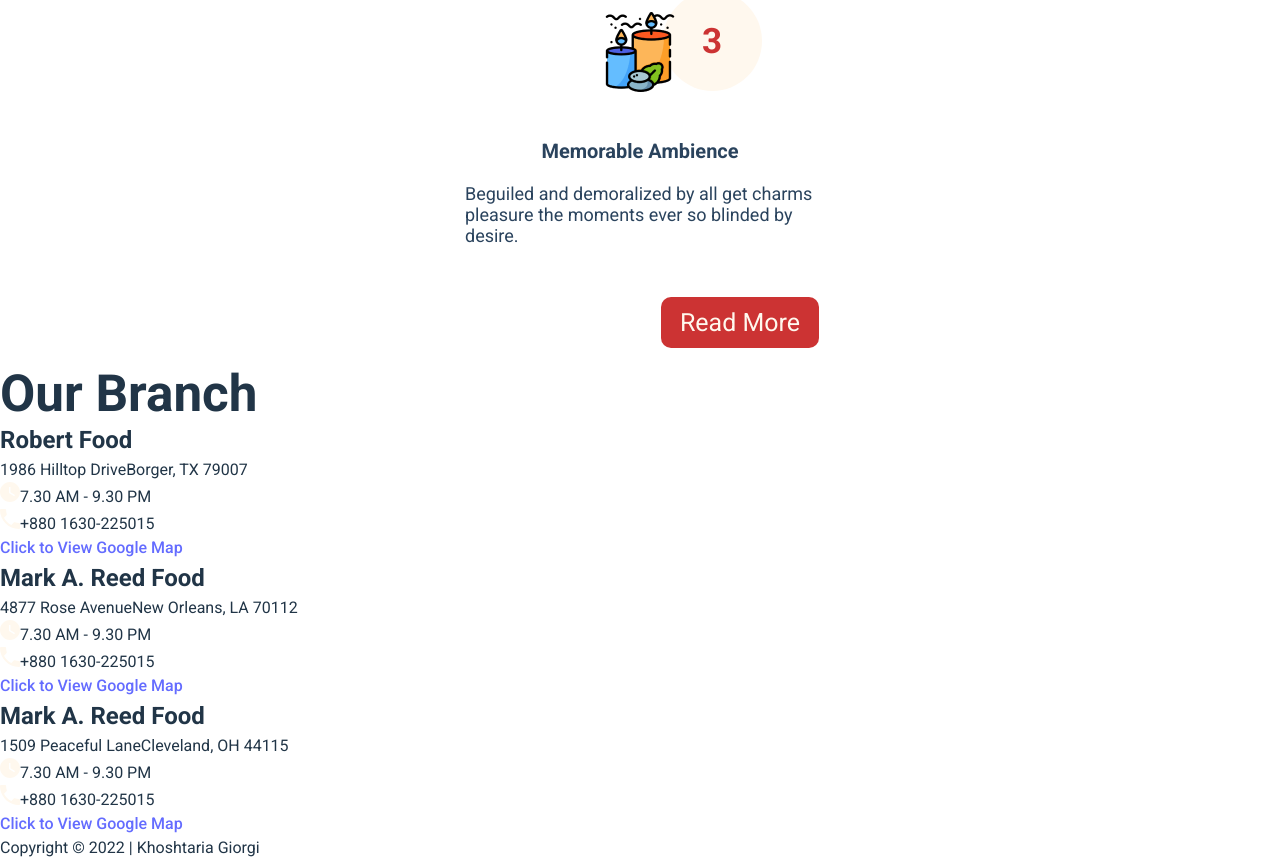
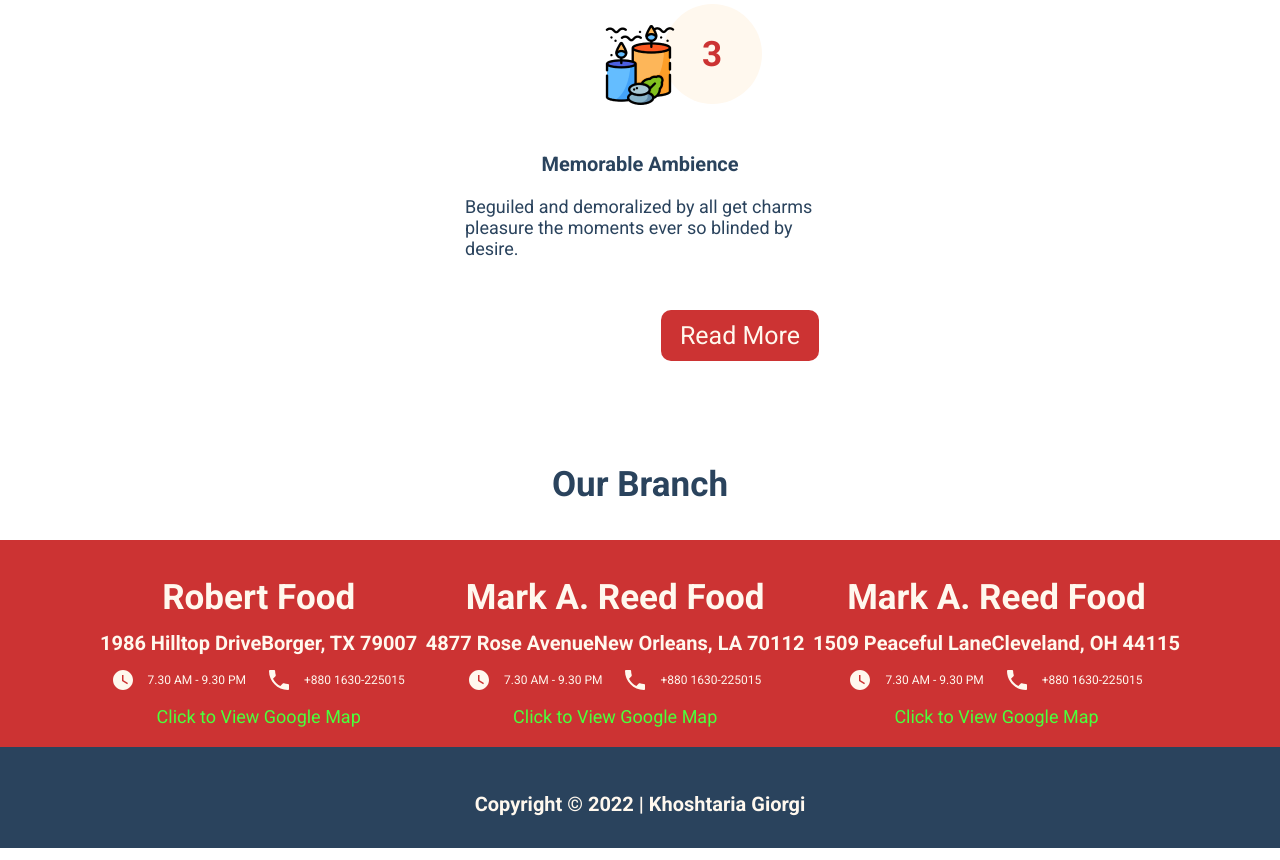
Before and after one commit to g1org11/crave_cart, a React (Vite) app: page / in a window 1280 px wide. Shown: the part 2767-3627 px from the top of the page. Built offline with nearby package versions, Linux system fonts and the light colour scheme.

Commit message:
add styling on footer

```diff
--- a/src/components/Footer.tsx
+++ b/src/components/Footer.tsx
@@ -1,16 +1,18 @@
 import React from "react";
 import watch from "../assets/footer/watch.svg";
 import phone from "../assets/footer/phone.svg";
+import styled from "styled-components";
+import { defaultTheme } from "../defaultTheme";
 
 const Footer = () => {
   return (
-    <div>
+    <FooterContainer>
       <h1>Our Branch</h1>
-      <div>
-        <div>
+      <Information>
+        <Cards>
           <h2>Robert Food</h2>
           <p>1986 Hilltop DriveBorger, TX 79007</p>
-          <div>
+          <Contact>
             <div>
               <img src={watch} alt="watch" />
               <span>7.30 AM - 9.30 PM</span>
@@ -19,13 +21,13 @@ const Footer = () => {
               <img src={phone} alt="phone" />
               <span>+880 1630-225015</span>
             </div>
-          </div>
+          </Contact>
           <a href="#">Click to View Google Map</a>
-        </div>
-        <div>
+        </Cards>
+        <Cards>
           <h2>Mark A. Reed Food</h2>
           <p>4877 Rose AvenueNew Orleans, LA 70112</p>
-          <div>
+          <Contact>
             <div>
               <img src={watch} alt="watch" />
               <span>7.30 AM - 9.30 PM</span>
@@ -34,13 +36,13 @@ const Footer = () => {
               <img src={phone} alt="phone" />
               <span>+880 1630-225015</span>
             </div>
-          </div>
+          </Contact>
           <a href="#">Click to View Google Map</a>
-        </div>
-        <div>
+        </Cards>
+        <Cards>
           <h2>Mark A. Reed Food</h2>
           <p>1509 Peaceful LaneCleveland, OH 44115</p>
-          <div>
+          <Contact>
             <div>
               <img src={watch} alt="watch" />
               <span>7.30 AM - 9.30 PM</span>
@@ -49,12 +51,102 @@ const Footer = () => {
               <img src={phone} alt="phone" />
               <span>+880 1630-225015</span>
             </div>
-          </div>
+          </Contact>
           <a href="#">Click to View Google Map</a>
-        </div>
-      </div>
-      <p>Copyright © 2022 | Khoshtaria Giorgi</p>
-    </div>
+        </Cards>
+      </Information>
+      <CopyDiv>
+        <CopyRight>Copyright © 2022 | Khoshtaria Giorgi</CopyRight>
+      </CopyDiv>
+    </FooterContainer>
   );
 };
 export default Footer;
+
+const FooterContainer = styled.div`
+  display: flex;
+  align-items: center;
+  flex-direction: column;
+  margin-top: 85px;
+  h1 {
+    font-size: 35px;
+    font-style: normal;
+    font-weight: 700;
+    line-height: normal;
+    color: ${defaultTheme.colors.blue};
+    margin-bottom: 35px;
+  }
+`;
+
+const Information = styled.div`
+  width: 100%;
+  display: flex;
+  align-items: center;
+  justify-content: space-between;
+  padding: 37px 100px 17px 100px;
+  background-color: ${defaultTheme.colors.red};
+`;
+
+const Cards = styled.div`
+  text-align: center;
+  h2 {
+    font-size: 35px;
+    font-style: normal;
+    font-weight: 700;
+    line-height: normal;
+    color: ${defaultTheme.colors.floralwhite};
+    margin-bottom: 13px;
+  }
+  P {
+    font-size: 20px;
+    font-style: normal;
+    font-weight: 700;
+    line-height: normal;
+    color: ${defaultTheme.colors.floralwhite};
+    margin-bottom: 15px;
+  }
+  a {
+    font-size: 18px;
+    font-style: normal;
+    font-weight: 400;
+    line-height: normal;
+    text-decoration: none;
+    color: ${defaultTheme.colors.green};
+  }
+`;
+const Contact = styled.div`
+  display: flex;
+  align-items: center;
+  justify-content: center;
+  gap: 23px;
+  div {
+    display: flex;
+    align-items: center;
+    justify-content: center;
+    margin-bottom: 16px;
+    span {
+      font-size: 12px;
+      font-style: normal;
+      font-weight: 400;
+      line-height: normal;
+      color: ${defaultTheme.colors.floralwhite};
+      margin-left: 15px;
+    }
+  }
+`;
+const CopyDiv = styled.div`
+  display: flex;
+  align-items: center;
+  justify-content: center;
+  padding: 45px 100px 32px 100px;
+  width: 100%;
+  background-color: ${defaultTheme.colors.blue};
+`;
+const CopyRight = styled.p`
+  font-size: 20px;
+  font-style: normal;
+  font-weight: 700;
+  line-height: normal;
+
+  color: ${defaultTheme.colors.floralwhite};
+`;
```
